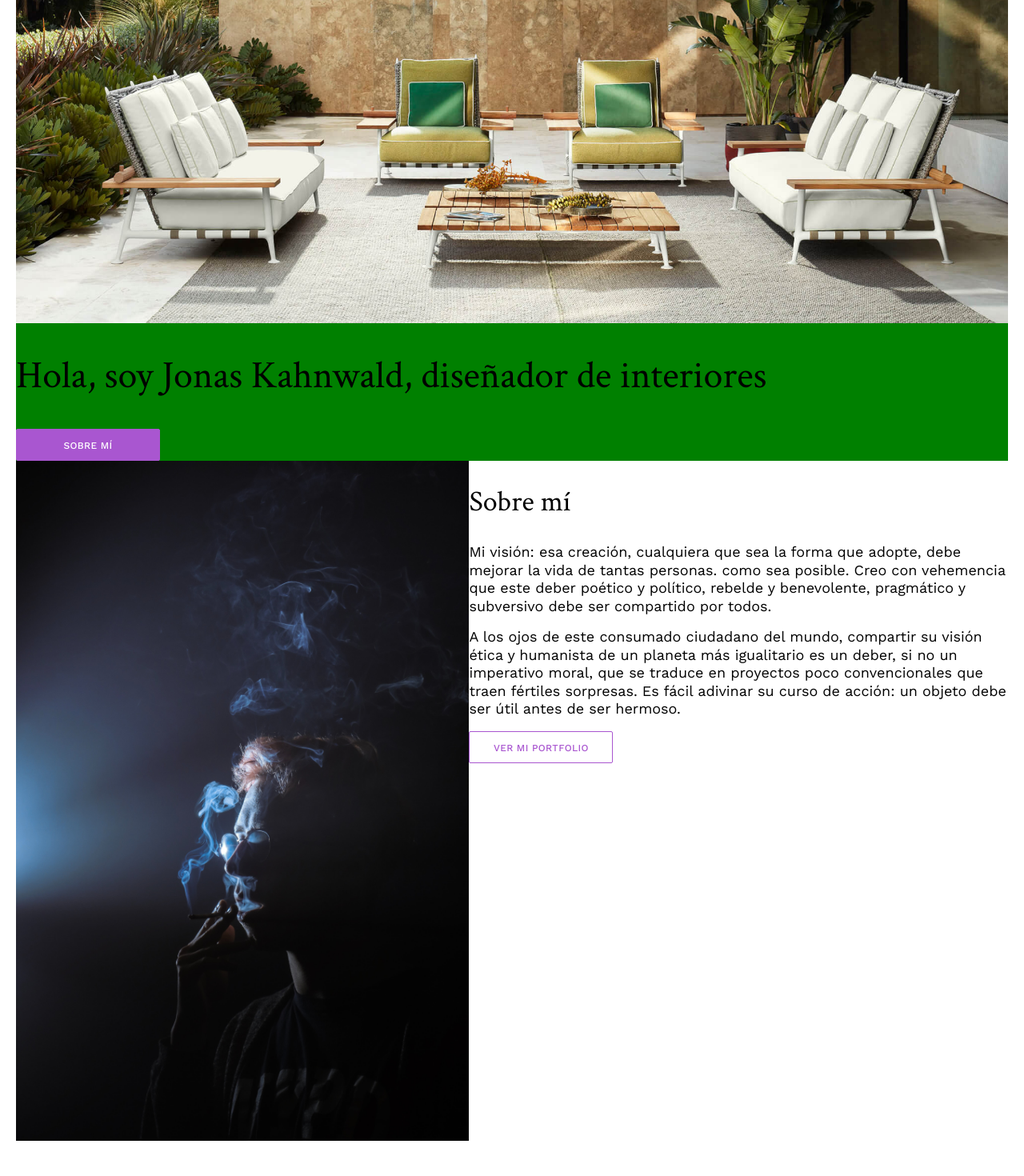
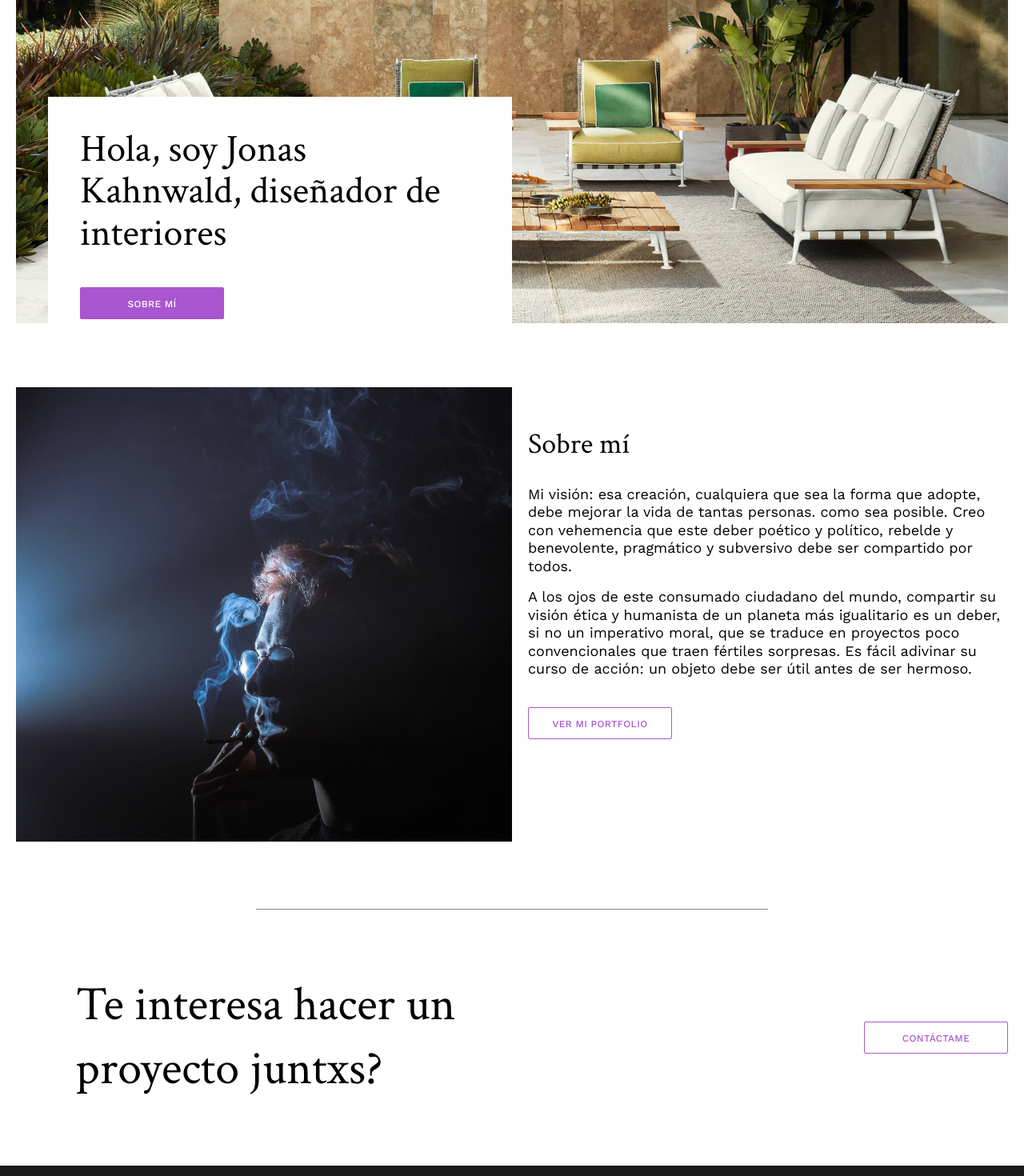
Before and after one commit to zamoks95/frontendTest, a Next.js app: page / in a window 1280 px wide. Shown: the part 440-1910 px from the top of the page at 80% size. Built offline with nearby package versions, Linux system fonts and the light colour scheme.

Commit message:
Añadir los estilos de las columnas & finished Home

```diff
--- a/components/ContactMe/ContactMe.module.scss
+++ b/components/ContactMe/ContactMe.module.scss
@@ -1,11 +1,50 @@
+@import "./variables";
 .container {
-  padding-bottom: 5.625rem;
-  padding-top: 5.625rem;
-}
+  text-align: center;
+  justify-content: center;
+  padding: 0px;
+  padding-bottom: 6.625rem;
+  @media (min-width: 40rem) {
+    text-align: left;
+    padding: initial;
+    padding-bottom: 5rem;
+    padding-top: 1.25rem;
+  }
 
-@media (min-width: 48em) {
-  .container {
-    padding-bottom: 7.5rem;
-    padding-top: 7.5rem;
+  &:before {
+    content: "";
+    background: $neutro;
+    height: 1px;
+    width: 100%;
+    max-width: 40rem;
+    margin: 0 auto;
+    display: block;
+    margin-bottom: 5rem;
+    margin-top: 4rem;
+  }
+  .grid {
+    @media (min-width: 40rem) {
+      align-items: center;
+      .columnButton {
+        background: red;
+      }
+    }
+    .display {
+      margin-bottom: 1.25em;
+      padding-bottom: 1.25em;
+      font-family: $secondaryFont;
+      @media (min-width: 40rem) {
+        padding-right: 0em;
+        padding-left: 1.25em;
+        padding-bottom: 0em;
+        margin-bottom: 0em;
+      }
+    }
+    .button {
+      margin: 0 auto;
+      @media (min-width: 40rem) {
+        margin: 0px 0px 0px auto;
+      }
+    }
   }
 }
--- a/components/ContactMe/index.jsx
+++ b/components/ContactMe/index.jsx
@@ -7,10 +7,10 @@ const ContactMe = () => {
 
   return (
     <section className={`container ${styles.container}`}>
-      <div className="grid">
-        <div className="column display">Te interesa hacer un proyecto juntxs?</div>
+      <div className={`grid ${styles.grid}`}>
+        <div className={`column display ${styles.display}`}>Te interesa hacer un proyecto juntxs?</div>
         <div className="column">
-          <a className="button button--hollow" onClick={toggleContactModal}>
+          <a className={`button button--hollow ${styles.button}`} onClick={toggleContactModal}>
             Contáctame
           </a>
         </div>
--- a/pages/index.jsx
+++ b/pages/index.jsx
@@ -13,6 +13,7 @@ const Home = () => {
       <Head>
         <title>Frontend Developer Test</title>
         <link rel="icon" href="/favicon.ico" />
+        <meta name="viewport" content="width=device-width, initial-scale=1.0"></meta>
       </Head>
 
       <Header />
@@ -26,12 +27,12 @@ const Home = () => {
             </a>
           </div>
         </section>
-        <section id="about">
+        <section id="about" className={styles.aboutSection}>
           <div className="grid">
-            <div className="column">
-              <img src="/profile.jpg" />
+            <div className={`column ${styles.imageWrapper}`}>
+              <img src="/profile.jpg" className={styles.image}/>
             </div>
-            <div className="column">
+            <div className={`column ${styles.content}`}>
               <h2>Sobre mí</h2>
               <p>
                 Mi visión: esa creación, cualquiera que sea la forma que adopte, debe mejorar la
@@ -46,7 +47,7 @@ const Home = () => {
                 adivinar su curso de acción: un objeto debe ser útil antes de ser hermoso.
               </p>
               <Link href="/portfolio">
-                <a className="button button--hollow">Ver mi portfolio</a>
+                <a className={`button button--hollow ${styles.link}`}>Ver mi portfolio</a>
               </Link>
             </div>
           </div>
--- a/styles/Home.module.scss
+++ b/styles/Home.module.scss
@@ -1,12 +1,55 @@
-.billboard{
-    background: red;
-    .intro{
-
+@import "./variables";
+.billboard {
+    img {
+        width: 100%;
+    }
+    .intro {
+        margin-top: -1.25em;
+        a {
+            margin-bottom: 3.75em;
+        }
+    }
+}
+.aboutSection {
+    .imageWrapper {
+        position: relative;
+        height: 30em;
+        .image{
+            position: absolute;
+            top: 0px;
+            left: 0px;
+            width: 100%;
+            height: 100%;
+            object-fit: cover;
+            object-position: center center;
+        }
+    }
+    .link {
+        margin-top: 3em;
     }
 }
 
 @media (min-width: 48em) {
-    .billboard{
-        background: green;
+    .billboard {
+        position: relative;
+        overflow: hidden;
+        margin-bottom: 5em;
+        .intro {
+            position: absolute;
+            background-color: $light;
+            width: calc(50% - 2.5em);
+            left: 2.5em;
+            bottom: -2.5em;
+            padding: 0em 4em 0em 2.5em;
+        }
+    }
+    .aboutSection {
+        .imageWrapper {
+            overflow: hidden;
+            height: auto;
+        }
+        .content{
+            padding: 1.25em 0em 8em 1.25em;
+        }
     }
 }
--- a/styles/container.scss
+++ b/styles/container.scss
@@ -6,4 +6,8 @@
 
   &--medium { max-width: 64rem; }
   &--small { max-width: 40rem; }
+  @media(min-width: 40rem){
+    &{
+    }
+  }
 }
--- a/styles/grid.scss
+++ b/styles/grid.scss
@@ -1,7 +1,28 @@
 .grid {
     display: flex;
+    flex-direction: column;
+    @media (min-width: 40rem) {
+        & {
+            flex-direction: row;
+        }
+    }
 }
 
 .column {
-    gap: 60px;
+    width: 100%;
+    align-items: center;
+
+    @media (min-width: 40rem) {
+        &:nth-child(1) {
+            padding-right: 1.25em;
+        }
+        &:nth-child(2) {
+            padding-left: 1.25em;
+        }
+        & {
+            width: 50%;
+        }
+    }
 }
+.display {
+}
```
Also changed, not shown: 1 other file (tests, documents, lock files or other folders).
